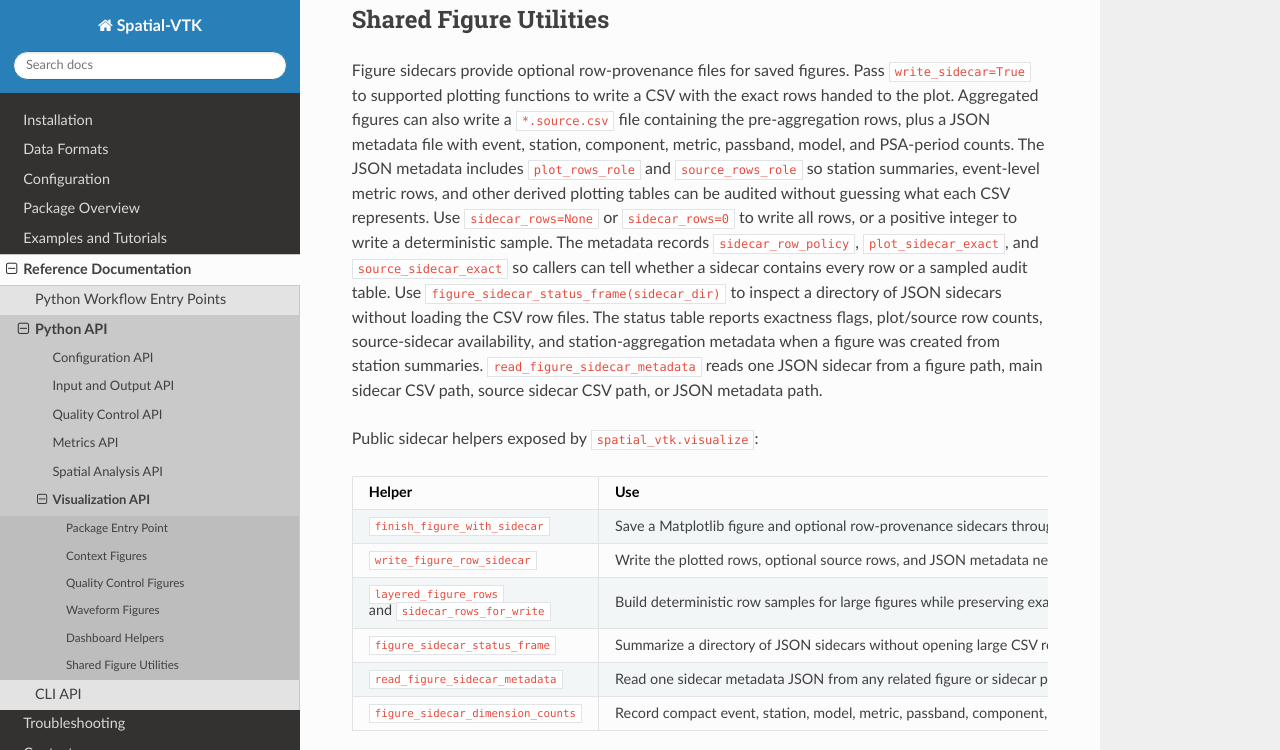
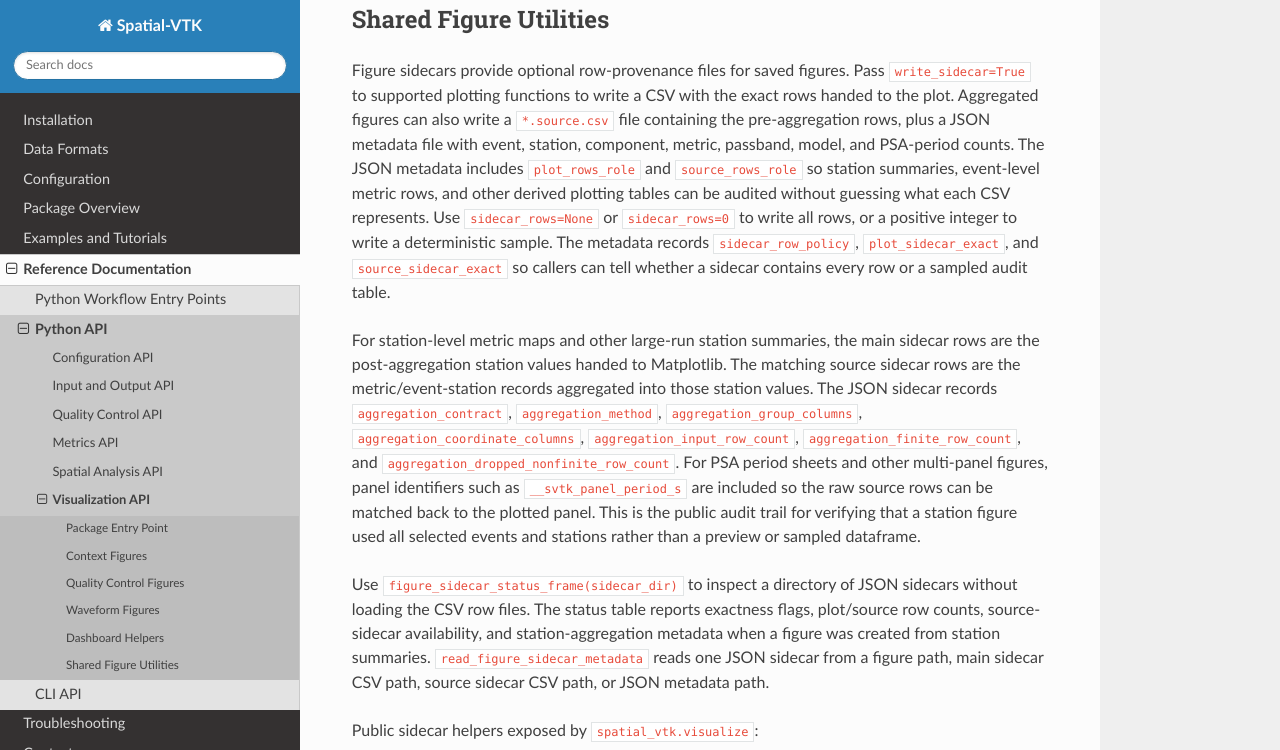
Before and after one commit to bcbirkel/spatial-vtk, a Sphinx documentation site: the page built from docs/reference/api/visualize.rst, in a window 1280 px wide and 900 px high, scrolled down 6813 px, cut to the strip 0-750 px from the top of the window. Built offline with Sphinx 7.4.7 and the Read the Docs theme 3.1.0, drawn with Linux system fonts in a browser that asks for light colours.

Commit message:
Document station figure sidecar audit contract

```diff
--- a/docs/reference/api/visualize.rst
+++ b/docs/reference/api/visualize.rst
@@ -289,6 +289,20 @@ represents. Use ``sidecar_rows=None`` or ``sidecar_rows=0`` to write all rows,
 or a positive integer to write a deterministic sample. The metadata records
 ``sidecar_row_policy``, ``plot_sidecar_exact``, and ``source_sidecar_exact`` so
 callers can tell whether a sidecar contains every row or a sampled audit table.
+
+For station-level metric maps and other large-run station summaries, the main
+sidecar rows are the post-aggregation station values handed to Matplotlib. The
+matching source sidecar rows are the metric/event-station records aggregated
+into those station values. The JSON sidecar records
+``aggregation_contract``, ``aggregation_method``,
+``aggregation_group_columns``, ``aggregation_coordinate_columns``,
+``aggregation_input_row_count``, ``aggregation_finite_row_count``, and
+``aggregation_dropped_nonfinite_row_count``. For PSA period sheets and other
+multi-panel figures, panel identifiers such as ``__svtk_panel_period_s`` are
+included so the raw source rows can be matched back to the plotted panel. This
+is the public audit trail for verifying that a station figure used all selected
+events and stations rather than a preview or sampled dataframe.
+
 Use ``figure_sidecar_status_frame(sidecar_dir)`` to inspect a directory of
 JSON sidecars without loading the CSV row files. The status table reports
 exactness flags, plot/source row counts, source-sidecar availability, and
```
Also changed, not shown: 1 other file.
